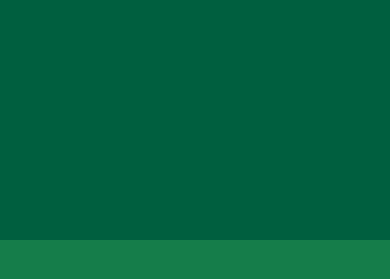
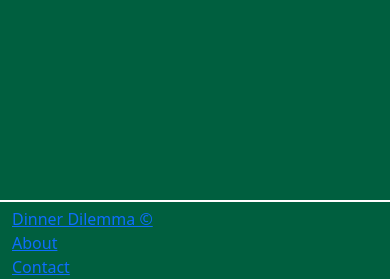
Before and after one commit to Omgyd/Dinner-Tracker, a Flask app: page /home in a window 390 px wide. Shown: the part 604-883 px from the top of the page. Before the commit the page ends 844 px from the top, so only its background shows below. Run offline with Flask 2, Linux system fonts and the light colour scheme.

Commit message:
Adding footer to website

```diff
--- a/app/static/css/styles.css
+++ b/app/static/css/styles.css
@@ -39,3 +39,13 @@ h3 {
 .main-display {
   background-color: #147d4a;
 }
+
+.footer {
+  position: absolute;
+  bottom: 0;
+  width: 100%;
+  height: 40px;
+  padding-top: 5px;
+  background: inherit;
+  border-top: 2px solid white;
+}
--- a/app/templates/layout.html
+++ b/app/templates/layout.html
@@ -38,6 +38,21 @@
         {% endblock %}
     </div>
   </div>
+  <footer class="footer">
+    <div class="container-fluid">
+    <div class="row">
+      <div class="col-md-3 offset-md-3">
+        <a href="">Dinner Dilemma &copy;</a>
+      </div>
+      <div class="col-md-3">
+        <a href="">About</a>
+      </div>
+      <div class="col-md-3">
+        <a href="">Contact</a>
+      </div>
+    </div>
+    </div>
+  </footer>
 
 </body>
 </html>
```
